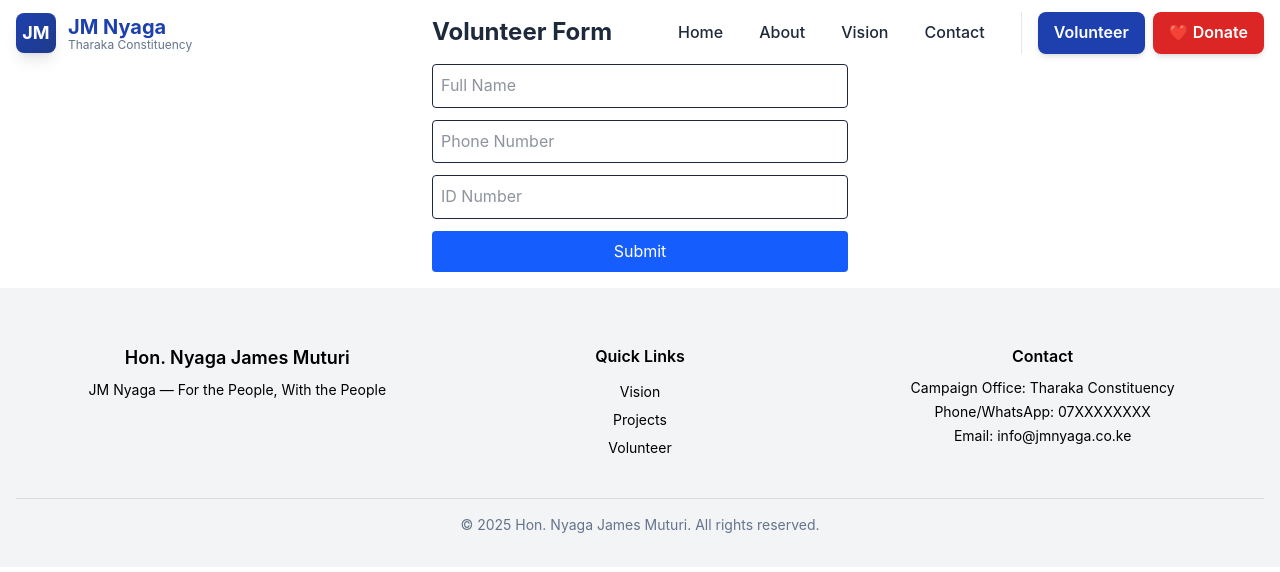
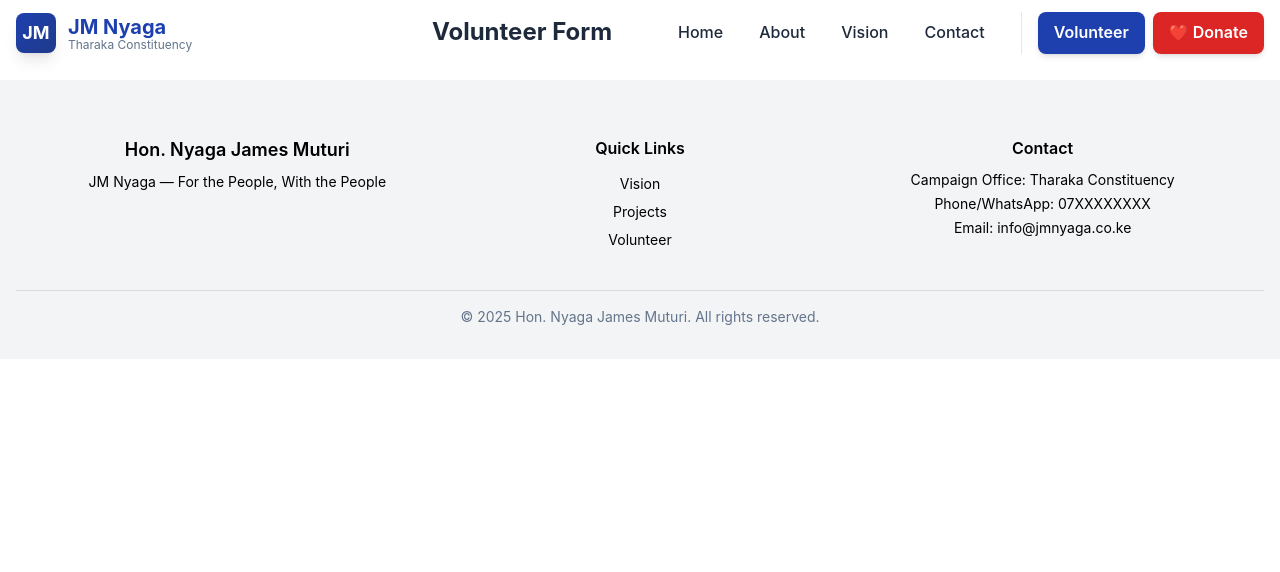
Before and after one commit to jane-spothub/nyaga-campaign, a Next.js app: page /volunteer in a window 1280 px wide. Shown: the top 572 px of the page. Built offline with nearby package versions, Linux system fonts and the light colour scheme.

Commit message:
updates on supabase related pages commit

```diff
--- a/src/app/volunteer/page.tsx
+++ b/src/app/volunteer/page.tsx
@@ -1,13 +1,10 @@
 // src/app/volunteer/page.tsx
 "use client"; // Required for client-side hooks like useForm
-
-import VolunteerForm from "../../components/VolunteerForm";
 
 export default function VolunteerPage() {
     return (
         <div className="max-w-md mx-auto p-4">
             <h1 className="text-2xl font-bold mb-4">Volunteer Form</h1>
-            <VolunteerForm />
         </div>
     );
 }
--- a/src/components/VolunteerForm.tsx
+++ /dev/null
@@ -1,36 +0,0 @@
-// src/components/VolunteerForm.tsx
-"use client"; // required for client-side hooks like useForm
-
-import { useForm } from "react-hook-form";
-import { supabase } from "../lib/supabaseClient";
-
-type FormData = {
-    name: string;
-    phone: string;
-    id_number: string;
-};
-
-export default function VolunteerForm() {
-    const { register, handleSubmit, reset } = useForm<FormData>();
-
-    const onSubmit = async (data: FormData) => {
-        const { error } = await supabase.from("volunteers").insert([data]);
-        if (!error) {
-            alert("Thank you for volunteering!");
-            reset();
-        } else {
-            alert("Failed to submit. Try again.");
-        }
-    };
-
-    return (
-        <form onSubmit={handleSubmit(onSubmit)} className="flex flex-col gap-3">
-            <input {...register("name")} placeholder="Full Name" className="p-2 border rounded" required />
-            <input {...register("phone")} placeholder="Phone Number" className="p-2 border rounded" required />
-            <input {...register("id_number")} placeholder="ID Number" className="p-2 border rounded" required />
-            <button type="submit" className="bg-blue-600 text-white p-2 rounded hover:bg-blue-700">
-                Submit
-            </button>
-        </form>
-    );
-}
```
